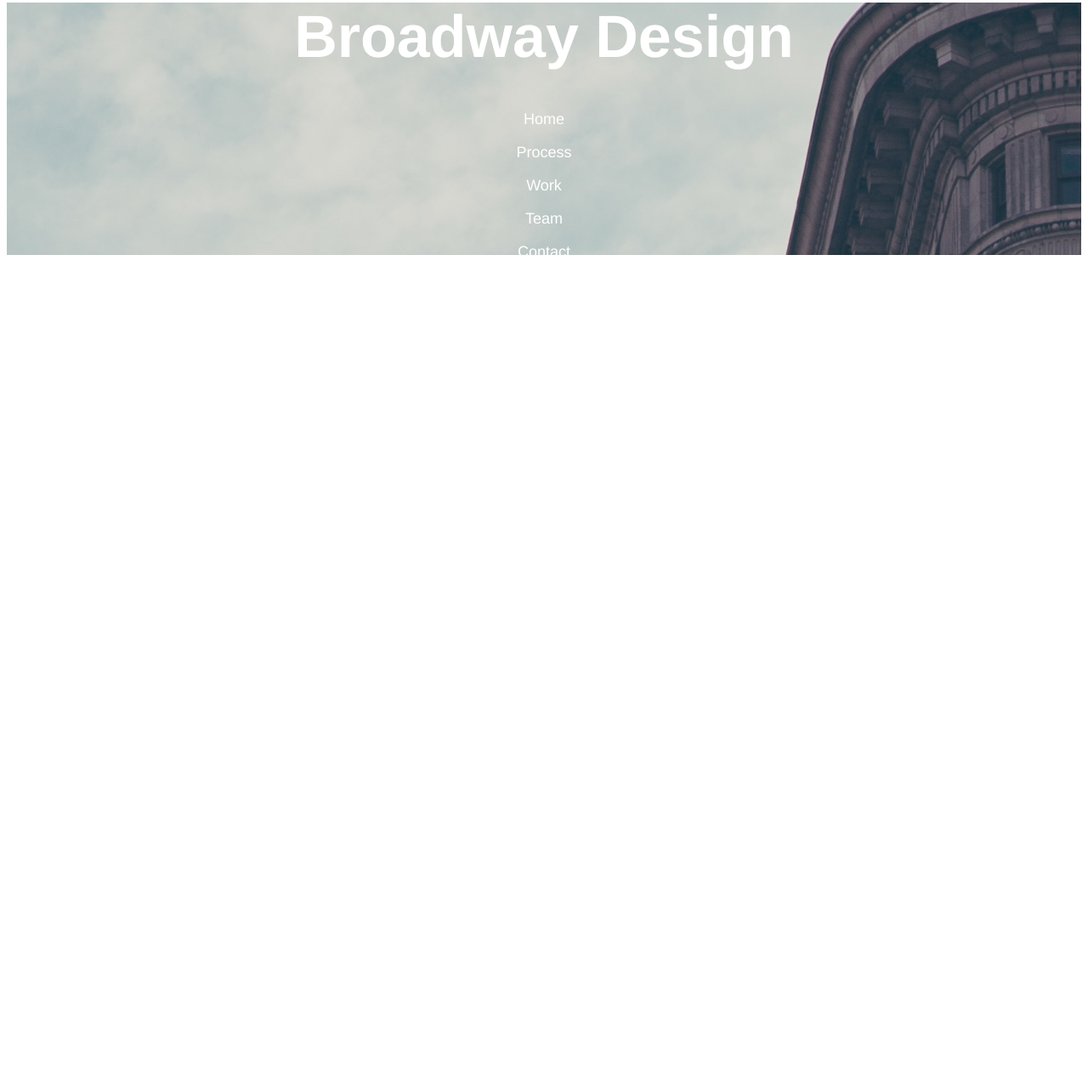
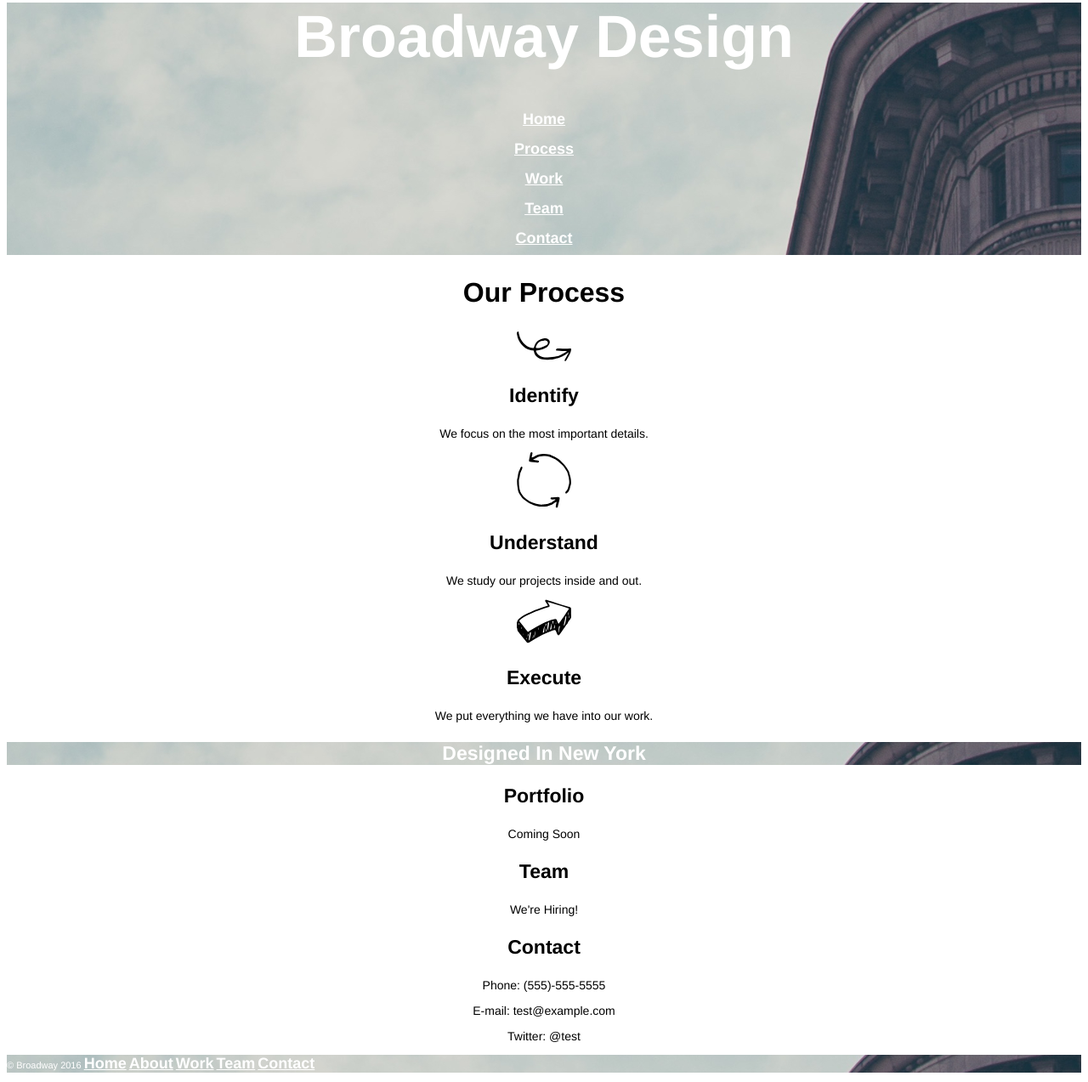
Before and after one commit to MoAlmighty/broadway, a plain HTML site: page index.html in a window 1280 px wide. Shown: the part 44-1317 px from the top of the page at 85% size. Before the commit the page ends 800 px from the top, so only its background shows below. Drawn offline with Linux system fonts and the light colour scheme.

Commit message:
almost done

```diff
--- a/css/style.css
+++ b/css/style.css
@@ -1,12 +1,26 @@
 html {
   text-align: center;
+  font-family: Helvetica;
 }
 
 h1 {
-  font-family: Helvetica;
   font-size: 70px;
   font-weight: bold;
   color: White;
+}
+
+h2 {
+  font-size: 32px;
+  font-weight: bold;
+}
+
+h3 {
+  font-size: 23px;
+  font-weight: bold;
+}
+
+p {
+  font-size: 14px;
 }
 
 .header {
@@ -14,8 +28,27 @@ h1 {
   background-image: url(../images/background.png);
 }
 
-.header p {
-  font-family: Helvetica;
+.header a,
+.foot a {
+  font-weight: bold;
   font-size: 18px;
   color: White;
 }
+
+.divider {
+  background-image: url(../images/background.png);
+}
+
+.divider h3 {
+  color: White;
+}
+
+.foot {
+  text-align: left;
+  background-image: url(../images/background.png);
+}
+
+.foot p {
+  font-size: 11px;
+  color: white;
+}
--- a/index.html
+++ b/index.html
@@ -9,13 +9,44 @@
   <body>
     <div class="header">
       <h1>Broadway Design</h1>
-      <p>Home</p>
-      <p>Process</p>
-      <p>Work</p>
-      <p>Team</p>
-      <p>Contact</p>
+      <p><a href="#">Home</a></p>
+      <p><a href="#">Process</a></p>
+      <p><a href="#">Work</a></p>
+      <p><a href="#">Team</a></p>
+      <p><a href="#">Contact</a></p>
     </div>
 
+    <div class="process">
+      <h2>Our Process</h2>
+      <img src="./images/identify.svg" alt="identify icon">
+      <h3>Identify</h3>
+      <p>We focus on the most important details.</p>
+
+      <img src="./images/understand.svg" alt="understand icon">
+      <h3>Understand</h3>
+      <p>We study our projects inside and out.</p>
+
+      <img src="./images/execute.svg" alt="execute icon">
+      <h3>Execute</h3>
+      <p>We put everything we have into our work.</p>
+    </div>
+
+    <div class="divider">
+        <h3>Designed In New York</h3>
+    </div>
+
+    <h3>Portfolio</h3>
+    <p>Coming Soon</p>
+    <h3>Team</h3>
+    <p>We're Hiring!</p>
+    <h3>Contact</h3>
+    <p>Phone: (555)-555-5555</p>
+    <p>E-mail: test@example.com</p>
+    <p>Twitter: @test</p>
   </body>
 
+    <div class="foot">
+      <p>&copy; Broadway 2016 <a href="#">Home</a> <a href="#">About</a> <a href="#">Work</a> <a href="#">Team</a> <a href="#">Contact</a></p>
+    </div>
+
 </html>
```
